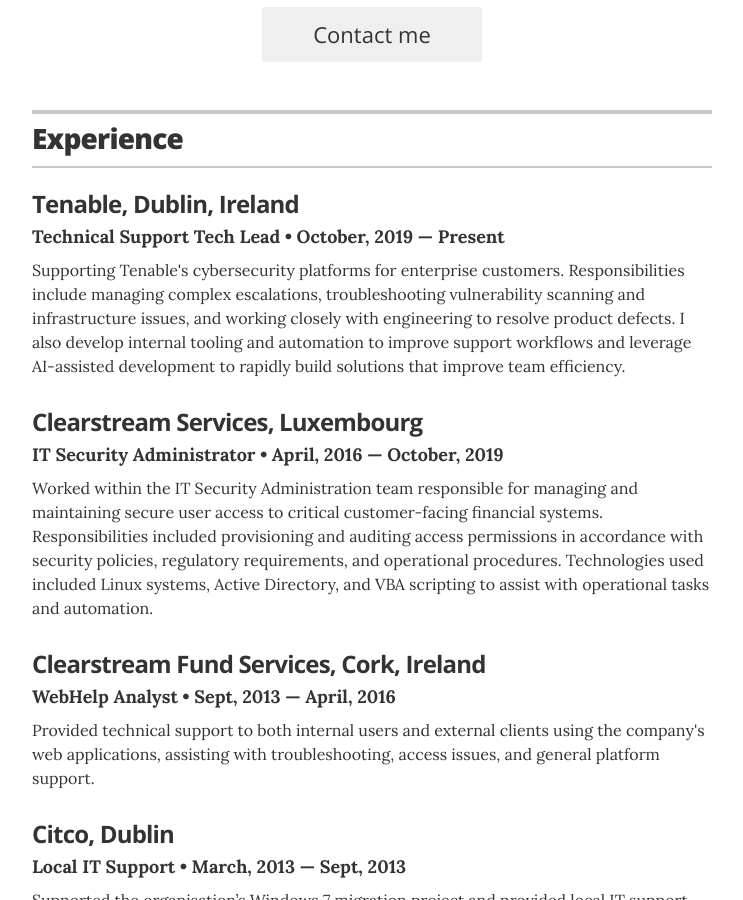
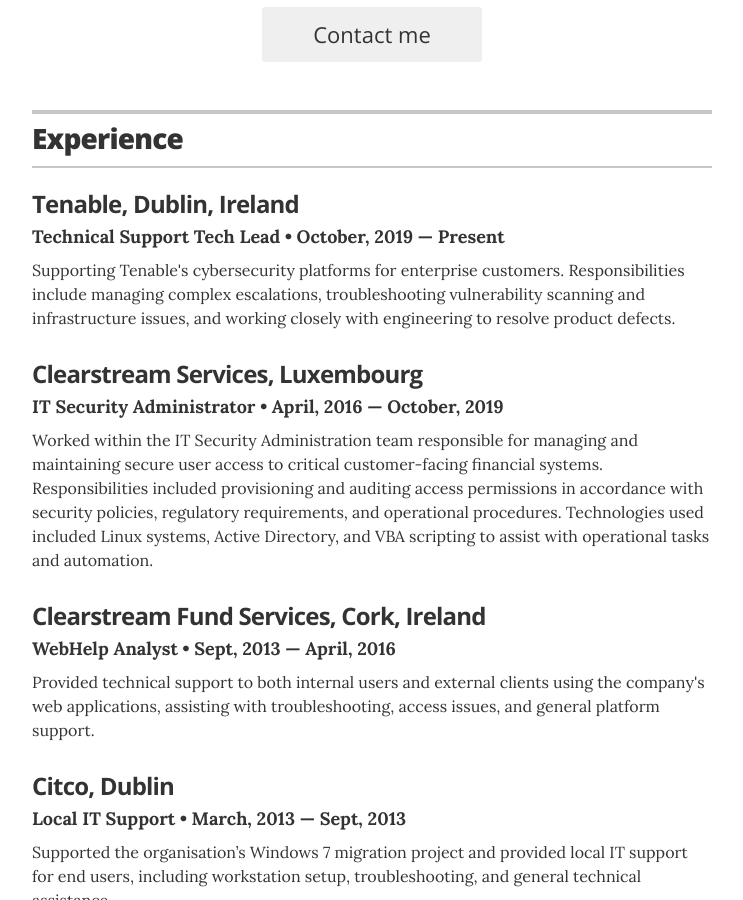
Before and after one commit to muiris/muiris.github.io, a Jekyll site: the page built from index.html, in a window 1280 px wide and 900 px high, scrolled down 399 px. Shown: the whole window, without its empty margins (268-1011 px from the left). Built offline with Jekyll 4.4.1, drawn with Linux system fonts in a browser that asks for light colours.

Commit message:
Update experience.yml

```diff
--- a/_data/experience.yml
+++ b/_data/experience.yml
@@ -4,7 +4,7 @@
 - company: Tenable, Dublin, Ireland
   position: Technical Support Tech Lead
   duration: October, 2019 &mdash; Present
-  summary: Supporting Tenable's cybersecurity platforms for enterprise customers. Responsibilities include managing complex escalations, troubleshooting vulnerability scanning and infrastructure issues, and working closely with engineering to resolve product defects. I also develop internal tooling and automation to improve support workflows and leverage AI-assisted development to rapidly build solutions that improve team efficiency.
+  summary: Supporting Tenable's cybersecurity platforms for enterprise customers. Responsibilities include managing complex escalations, troubleshooting vulnerability scanning and infrastructure issues, and working closely with engineering to resolve product defects.
 
 # Clearstream Luxembourg
 - company: Clearstream Services, Luxembourg
```
